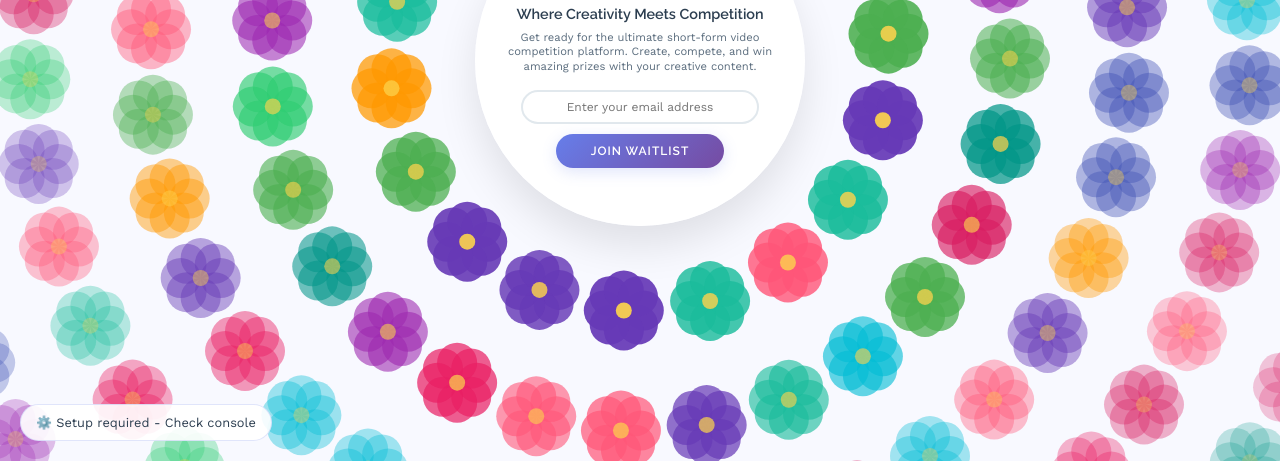
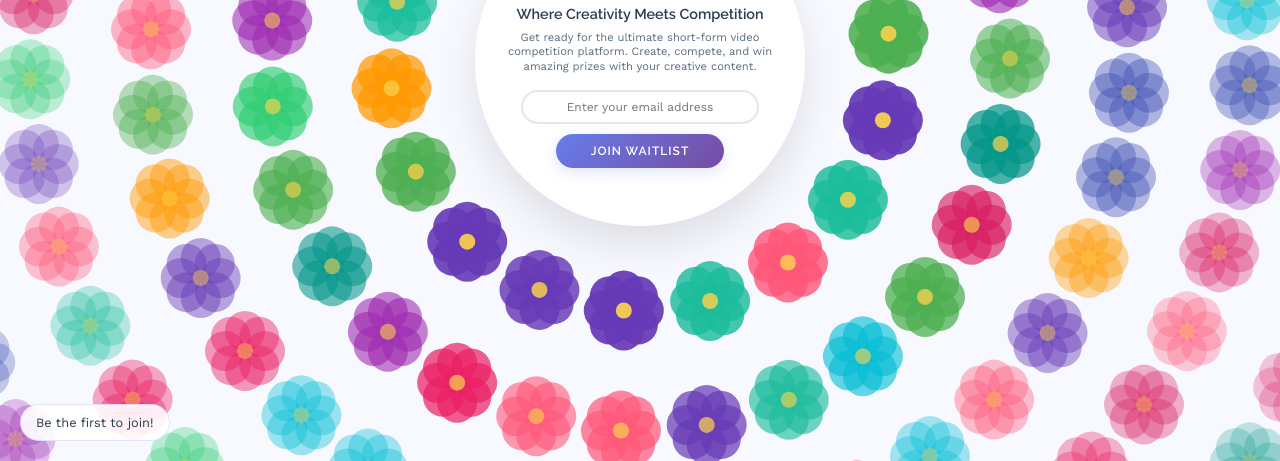
Before and after one commit to Shamik07/dvand-coming-soon, a plain HTML site: page index.html in a window 1280 px wide. Shown: the part 339-800 px from the top of the page. Drawn offline with nearby package versions, Linux system fonts and the light colour scheme; no server answers.

Commit message:
added google action script credentials

```diff
--- a/index.html
+++ b/index.html
@@ -411,7 +411,7 @@
         // ===========================================
 
         // Replace with your Google Apps Script Web App URL
-        const GOOGLE_SCRIPT_URL = 'YOUR_GOOGLE_APPS_SCRIPT_WEB_APP_URL_HERE';
+        const GOOGLE_SCRIPT_URL = 'https://script.google.com/macros/s/AKfycbwbEjiyHIN2oJDKLiSXKIsJNpC1TNBAKjebWwLH3hZbQEG7JYBt7edJT00UVWdafvI/exec';
 
         // Replace with your Google Analytics ID (optional)
         const GA_MEASUREMENT_ID = 'GA_MEASUREMENT_ID';
```
Also changed, not shown: 1 other file.
